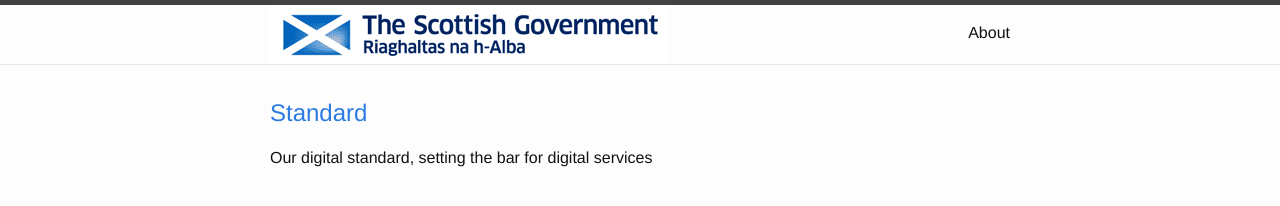
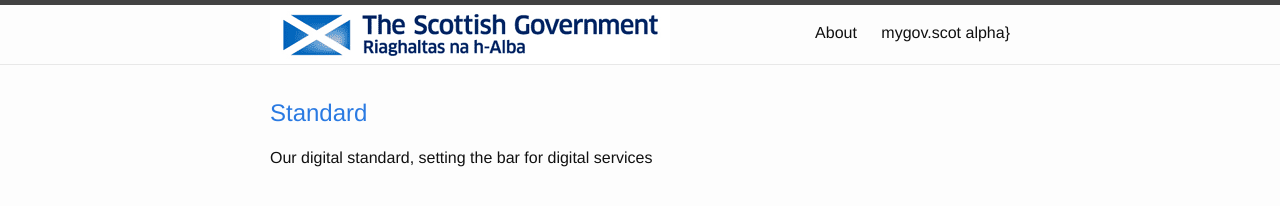
Before and after one commit to Terrycy/scottishgovernment.github.io, a Jekyll site: the page built from index.html, in a window 1280 px wide. Shown: the top 206 px of the page. Built offline with Jekyll 4.4.1, drawn with Linux system fonts in a browser that asks for light colours.

Commit message:
updated nag

```diff
--- a/_includes/header.html
+++ b/_includes/header.html
@@ -19,6 +19,7 @@
           <a class="page-link" href="{{ page.url | prepend: site.baseurl }}">{{ page.title }}</a>
           {% endif %}
         {% endfor %}
+         <a class="page-link" href="https://alpha.mygov.scot/">mygov.scot alpha}</a>
       </div>
     </nav>
 
```
